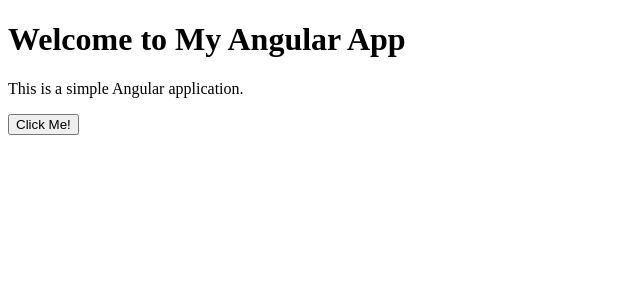
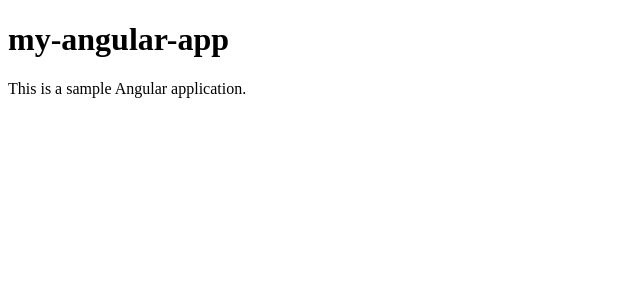
Before and after one commit to VishalValvi-83/ng-hands-on, an Angular app: page / in a window 1280 px wide. Shown: the top 300 px of the page, without its empty margins (0-640 px from the left). Built offline with nearby package versions, Linux system fonts and the light colour scheme.

Commit message:
Refactor AppComponent: update template bindings and streamline constructor logic

```diff
--- a/src/app/app.component.html
+++ b/src/app/app.component.html
@@ -1,9 +1,6 @@
+
 <div>
-  <h1>Welcome to My Angular App</h1>
-  <p>This is a simple Angular application.</p>
+  <h1>{{title}}</h1>
+  <p>{{description}}</p>
 </div>
 <div>
-  <button>Click Me!</button>
-</div>
-
-<div>
--- a/src/app/app.component.ts
+++ b/src/app/app.component.ts
@@ -6,33 +6,21 @@ import { Component } from '@angular/core';
   styleUrls: ['./app.component.css']
 })
 export class AppComponent {
+  title = 'my-angular-app';
+  description = 'This is a sample Angular application.';
+  //task
+  username: string = "user"
+  password: number = 123;
+  constructor() {
+    //task 1
+    if (this.username == "user" && this.password == 123) {
+      console.log("User is logged. Redirecting to Dashboard...");
 
-  constructor() {
-    console.log("AppComponent initialized");
-    this.greet();
+    } else {
+      console.log("Invalid credentials.");
+
+    }
+
   }
 
-  title = 'first-ng-app';
-  description = 'This is my first Angular application.';
-
-  //object
-  students = [
-    { id: 1, name: 'JS', age: 20 },
-    { id: 2, name: 'SB', age: 22 },
-    { id: 3, name: 'AK', age: 23 },
-
-  ]
-  //function
-  greet() {
-    console.log("hello world");
-  }
-
-  //function with parameters
-  greetUser(name: string) {
-    console.log(`Hello, vishal!`);
-  }
-  //function with return type
-  getFullName(): string {
-    return "hello world";
-  }
 }
```
